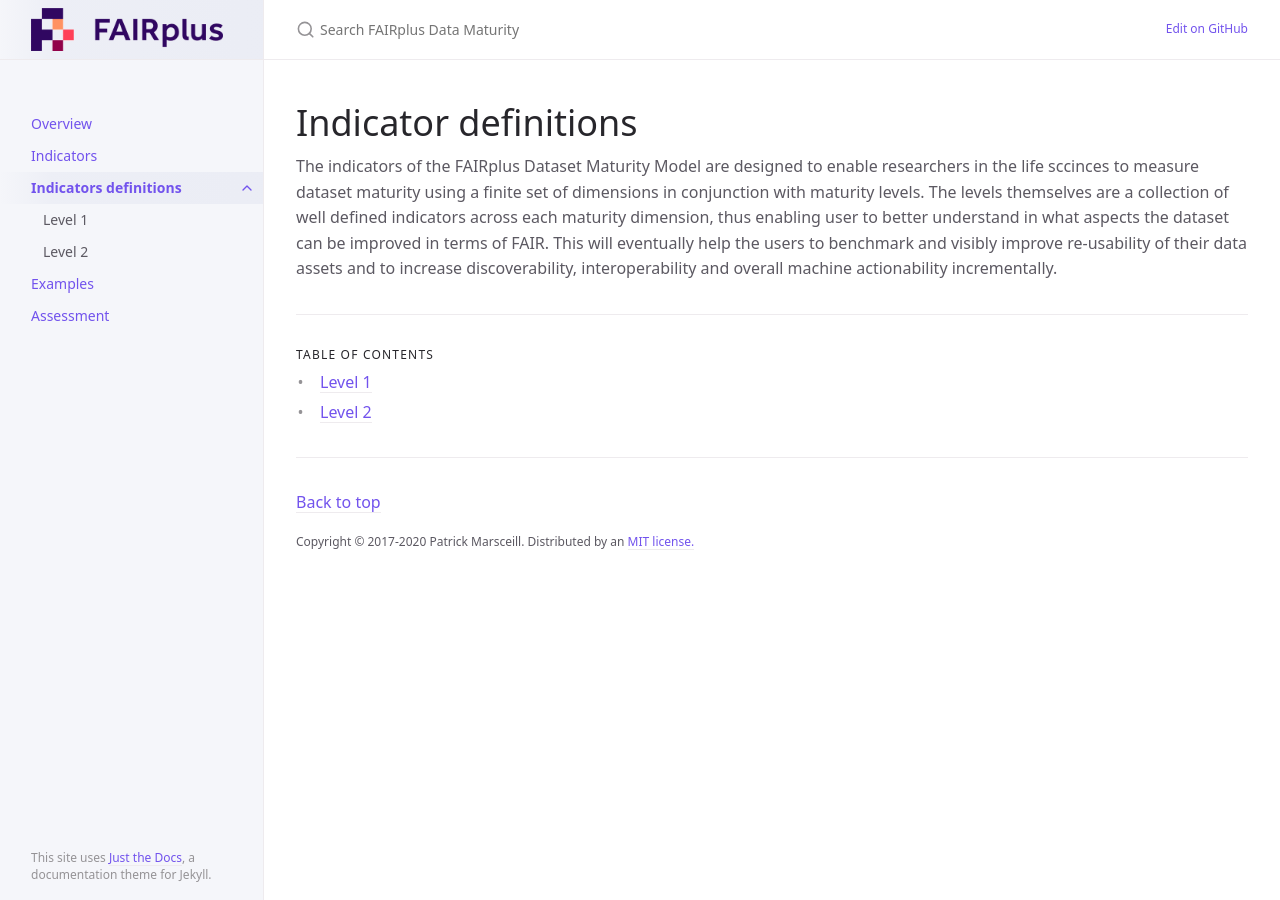
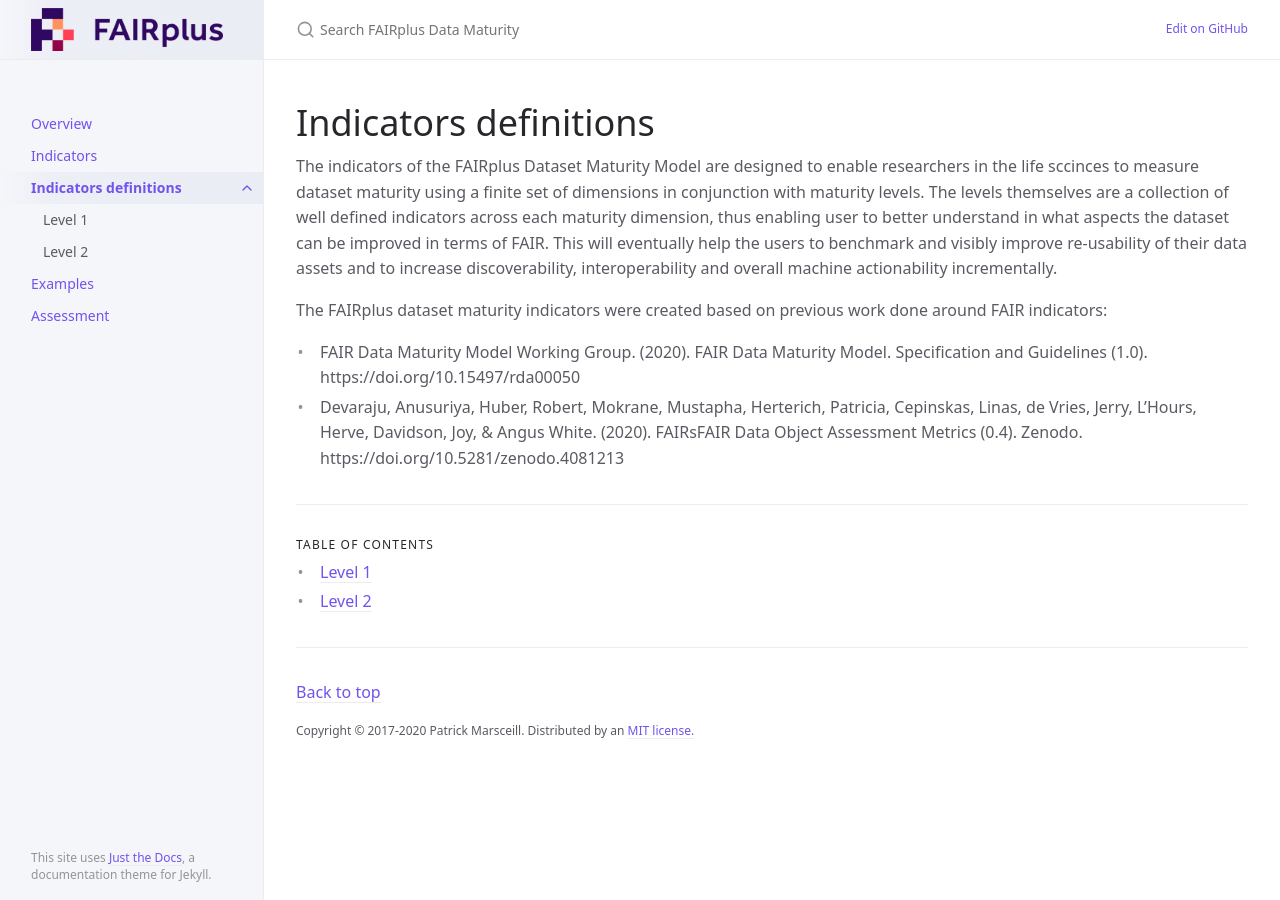
Before and after one commit to FAIRplus/Data-Maturity, a Jekyll site: the page built from docs/indicator_definitions/indicator_definitions.md, in a window 1280 px wide. Built offline with Jekyll 4.4.1, drawn with Linux system fonts in a browser that asks for light colours.

Commit message:
Update indicator_definitions.md

```diff
--- a/docs/indicator_definitions/indicator_definitions.md
+++ b/docs/indicator_definitions/indicator_definitions.md
@@ -6,6 +6,10 @@ has_children: true
 permalink: /docs/indicator_definitions
 ---
 
-# Indicator definitions
+# Indicators definitions
 
 The indicators of the FAIRplus Dataset Maturity Model are designed to enable researchers in the life sccinces to measure dataset maturity using a finite set of dimensions in conjunction with maturity levels. The levels themselves are a collection of well defined indicators across each maturity dimension, thus enabling user to better understand in what aspects the dataset can be improved in terms of FAIR. This will eventually help the users to benchmark and visibly improve re-usability of their data assets and to increase discoverability, interoperability and overall machine actionability incrementally.
+
+The FAIRplus dataset maturity indicators were created based on previous work done around FAIR indicators:
+- FAIR Data Maturity Model Working Group. (2020). FAIR Data Maturity Model. Specification and Guidelines (1.0). https://doi.org/10.15497/rda00050
+- Devaraju, Anusuriya, Huber, Robert, Mokrane, Mustapha, Herterich, Patricia, Cepinskas, Linas, de Vries, Jerry, L'Hours, Herve, Davidson, Joy, & Angus White. (2020). FAIRsFAIR Data Object Assessment Metrics (0.4). Zenodo. https://doi.org/10.5281/zenodo.4081213
```
